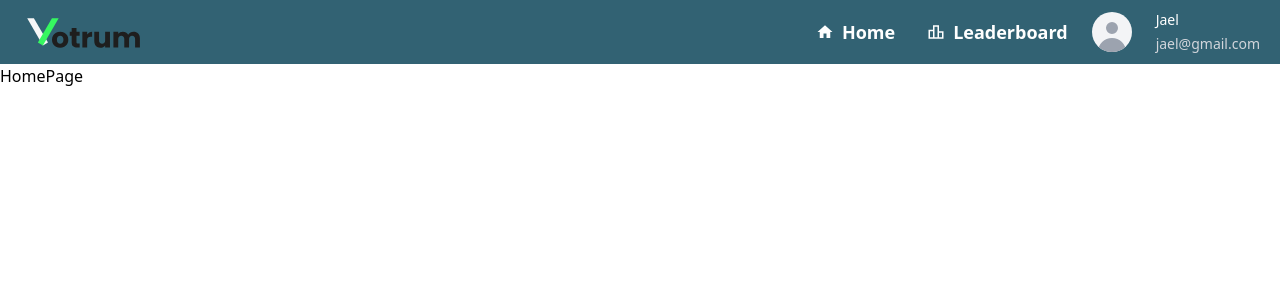
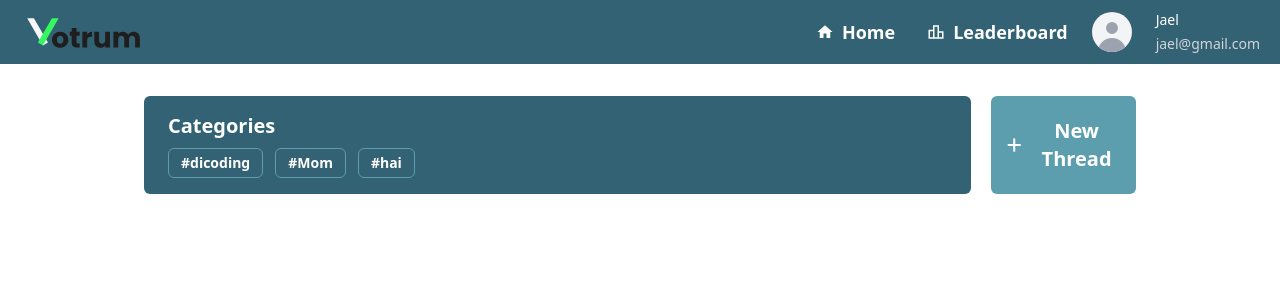
Before and after one commit to MSeptianJ/vote-forum, a React (Vite) app: page / in a window 1280 px wide. Shown: the top 300 px of the page. Built offline with nearby package versions, Linux system fonts and the light colour scheme; a web font is replaced by a local one.

Commit message:
Add HomeTopBar and Fix CategoryBox

```diff
--- a/src/App.jsx
+++ b/src/App.jsx
@@ -8,9 +8,11 @@ function App() {
     <div className=" h-screen w-full">
       <TopBar />
 
-      <Outlet />
+      <div className="m-auto w-full lg:max-w-screen-lg">
+        <Outlet />
+      </div>
 
-      <div className="absolute bottom-40 w-full md:hidden">
+      <div className="absolute bottom-44 w-full md:hidden">
         <div className=" relative flex w-full justify-center">
           <CategoryBox />
         </div>
--- a/src/components/CategoryBox.jsx
+++ b/src/components/CategoryBox.jsx
@@ -4,20 +4,26 @@ const CategoryBox = () => {
   return (
     <div className=" absolute top-0 m-auto w-10/12 rounded-md bg-primary p-4 px-6 text-white">
       <h3 className=" mb-2 text-xl font-bold">Categories</h3>
-      <div className=" flex flex-wrap gap-3">
+      <div className=" flex gap-3 overflow-x-auto py-2">
         <BtnPrimary
           btnText={"#dicoding"}
-          btnStyles={"text-center h-full"}
+          btnStyles={
+            "text-center text-sm h-full border border-secondary p-1 px-3 rounded-md hover:bg-secondary"
+          }
           btnFunction={() => console.log("boop")}
         />
         <BtnPrimary
-          btnText={"#Mom"}
-          btnStyles={"text-center h-full"}
+          btnText={"#perkenalan"}
+          btnStyles={
+            "text-center text-sm h-full border border-secondary p-1 px-3 rounded-md hover:bg-secondary"
+          }
           btnFunction={() => console.log("boop")}
         />
         <BtnPrimary
-          btnText={"#hai"}
-          btnStyles={"text-center h-full"}
+          btnText={"#game"}
+          btnStyles={
+            "text-center text-sm h-full border border-secondary p-1 px-3 rounded-md hover:bg-secondary"
+          }
           btnFunction={() => console.log("boop")}
         />
       </div>
--- a/src/libs/icons.jsx
+++ b/src/libs/icons.jsx
@@ -1,3 +1,4 @@
+import { FaPlus } from "react-icons/fa6";
 import {
   MdHome,
   MdLeaderboard,
@@ -25,3 +26,7 @@ export const IconLeaderboardOutline = () => {
 export const IconSearch = () => {
   return <MdSearch />;
 };
+
+export const IconPlus = () => {
+  return <FaPlus />;
+};
--- /dev/null
+++ b/src/pages/home/components/HomeTopBar.jsx
@@ -0,0 +1,47 @@
+import BtnPrimary from "../../../components/BtnPrimary";
+import { IconPlus } from "../../../libs/icons";
+
+const HomeTopBar = () => {
+  return (
+    <div className="md flex w-full gap-5 px-4 text-white">
+      <div className=" m-auto hidden w-10/12 rounded-md bg-primary p-4 px-6 text-white md:block">
+        <h3 className=" mb-2 text-xl font-bold">Categories</h3>
+        <div className=" flex gap-3 overflow-x-auto">
+          <BtnPrimary
+            btnText={"#dicoding"}
+            btnStyles={
+              "text-center text-sm h-full border border-secondary p-1 px-3 rounded-md hover:bg-secondary"
+            }
+            btnFunction={() => console.log("boop")}
+          />
+          <BtnPrimary
+            btnText={"#Mom"}
+            btnStyles={
+              "text-center text-sm h-full border border-secondary p-1 px-3 rounded-md hover:bg-secondary"
+            }
+            btnFunction={() => console.log("boop")}
+          />
+          <BtnPrimary
+            btnText={"#hai"}
+            btnStyles={
+              "text-center text-sm h-full border border-secondary p-1 px-3 rounded-md hover:bg-secondary"
+            }
+            btnFunction={() => console.log("boop")}
+          />
+        </div>
+      </div>
+
+      <BtnPrimary
+        btnStyles={
+          "w-full p-3 flex flex-1 px-4 text-xl justify-center items-center rounded-md gap-3 bg-secondary hover:bg-primary"
+        }
+        btnText={"New Thread"}
+        btnIcon={<IconPlus />}
+      />
+    </div>
+  );
+};
+
+HomeTopBar.propTypes = {};
+
+export default HomeTopBar;
--- a/src/pages/home/index.jsx
+++ b/src/pages/home/index.jsx
@@ -1,7 +1,11 @@
-import PropTypes from "prop-types";
+import HomeTopBar from "./components/HomeTopBar";
 
 const HomePage = () => {
-  return <div>HomePage</div>;
+  return (
+    <div className="mt-8 w-full">
+      <HomeTopBar />
+    </div>
+  );
 };
 
 HomePage.propTypes = {};
```
